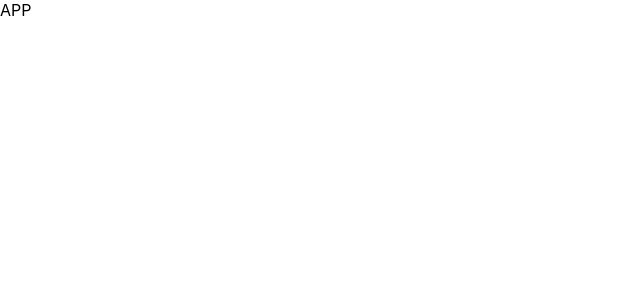
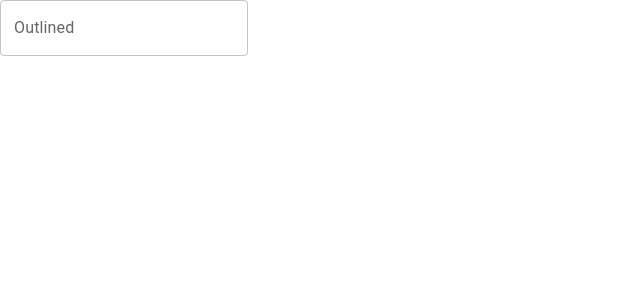
Before and after one commit to BhaveshAnandpara/AutoAttenSysFrontend, a React (Create React App) app: page / in a window 1280 px wide. Shown: the top 300 px of the page, without its empty margins (0-640 px from the left). Built offline with nearby package versions, Linux system fonts and the light colour scheme.

Commit message:
EnrollUser Page

```diff
--- a/package.json
+++ b/package.json
@@ -3,11 +3,15 @@
   "version": "0.1.0",
   "private": true,
   "dependencies": {
+    "@emotion/react": "^11.10.5",
+    "@emotion/styled": "^11.10.5",
+    "@mui/material": "^5.11.2",
     "@testing-library/jest-dom": "^5.16.5",
     "@testing-library/react": "^13.4.0",
     "@testing-library/user-event": "^13.5.0",
     "react": "^18.2.0",
     "react-dom": "^18.2.0",
+    "react-router-dom": "^6.6.1",
     "react-scripts": "5.0.1",
     "web-vitals": "^2.1.4"
   },
--- a/src/App.js
+++ b/src/App.js
@@ -1,9 +1,10 @@
 import './App.css';
+import EnrollUser from './Pages/EnrollUser';
 
 function App() {
   return (
     <>
-      APP
+      <EnrollUser/>
     </>
   );
 }
--- /dev/null
+++ b/src/Pages/EnrollUser.jsx
@@ -0,0 +1,10 @@
+import React from 'react'
+import { TextField } from '@mui/material'
+
+export default function EnrollUser() {
+  return (
+    <>
+        <TextField id="outlined-basic" label="Outlined" variant="outlined" />
+    </>
+  )
+}
```
Also changed, not shown: 1 other file (tests, documents, lock files or other folders).
